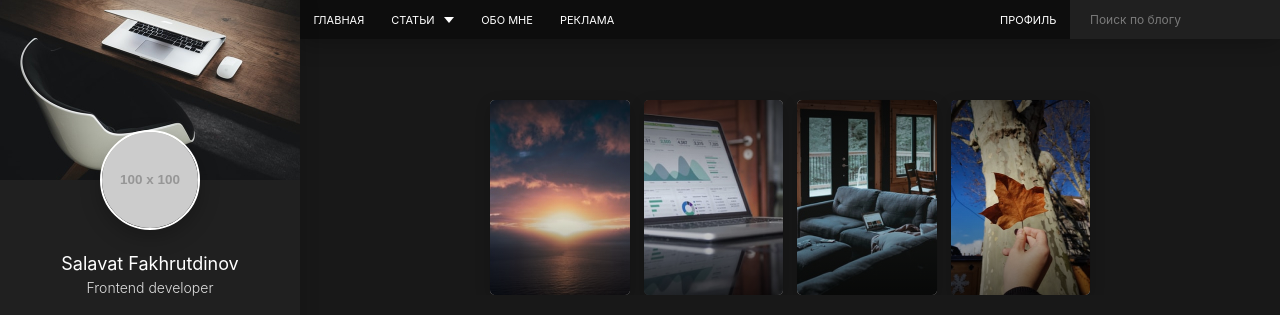
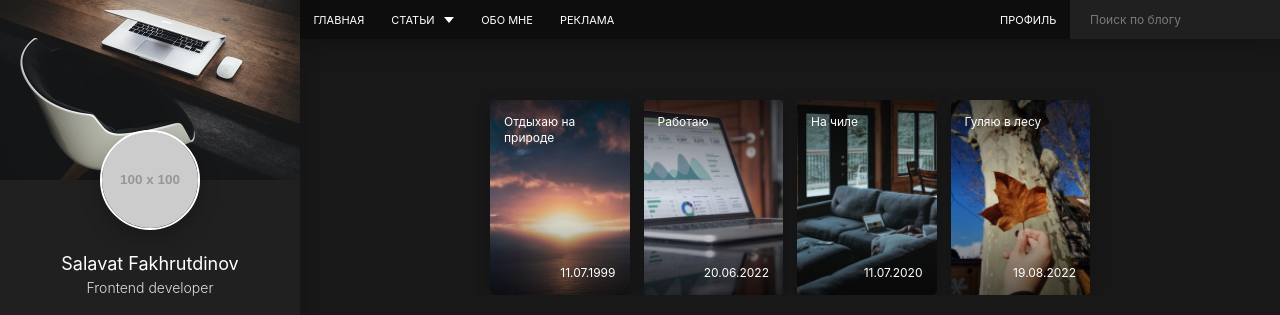
Before and after one commit to odinnadcatbl1/personal-blog, a website: page src/index.html in a window 1280 px wide. Shown: the top 315 px of the page. Drawn offline with nearby package versions, Linux system fonts and the light colour scheme; files that its build step writes are made by us from their sources; placeholder pictures from the web are drawn by us.

Commit message:
add stories title and date

```diff
--- a/src/assets/scss/blocks/stories.scss
+++ b/src/assets/scss/blocks/stories.scss
@@ -26,9 +26,19 @@
             rgba(0,0,0,0) 50%,
             rgba(0,0,0,0.6));
     }
+
+    &:hover {
+        .stories__preview {
+            transform: scale(1.3);
+            transition-duration: 4s;
+        }
+    }
+
+    cursor: pointer;
 }
 
 .stories__preview {
+    transform: scale(1.05); /*чтобы обрезать неудачные картинки*/
     display: block;
     width: 100%;
     height: 100%;
@@ -37,4 +47,26 @@
     top: 0;
     left: 0;
     z-index: 1;
+    transition: transform 0.8s ease-out;
 }
+
+.stories__title,
+.stories__date {
+    font-size: 1.2rem;
+    line-height: 1.3;
+    color: &white;
+    position: absolute;
+    z-index: 3;
+    width: 100%;
+    padding: 1.4rem;
+    left: 0;
+}
+
+.stories__title {
+    top: 0;
+}
+
+.stories__date {
+    bottom: 0;
+    text-align: right;
+}
--- a/src/index.html
+++ b/src/index.html
@@ -11,11 +11,17 @@ title: Salavat | Home
     </div>
     <div class="stories__item">
         <img class="stories__preview" src="assets/images/stories/stories-2.jpg" alt="stories 2">
+        <div class="stories__title">Работаю</div>
+        <time class="stories__date" datetime="2022-06-20 02:47">20.06.2022</time>
     </div>
     <div class="stories__item">
         <img class="stories__preview" src="assets/images/stories/stories-3.jpg" alt="stories 3">
+        <div class="stories__title">На чиле</div>
+        <time class="stories__date" datetime="2020-07-11 02:47">11.07.2020</time>
     </div>
     <div class="stories__item">
         <img class="stories__preview" src="assets/images/stories/stories-4.jpg" alt="stories 4">
+        <div class="stories__title">Гуляю в лесу</div>
+        <time class="stories__date" datetime="2022-08-19 02:47">19.08.2022</time>
     </div>
 </div>
```
Also changed, not shown: dist/assets/css/style.min.css, dist/index.html.
